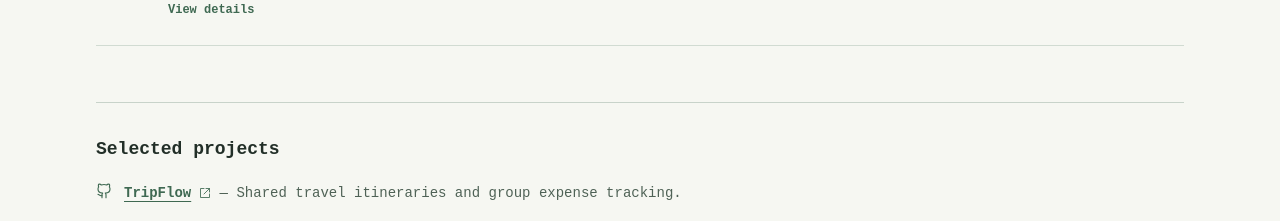
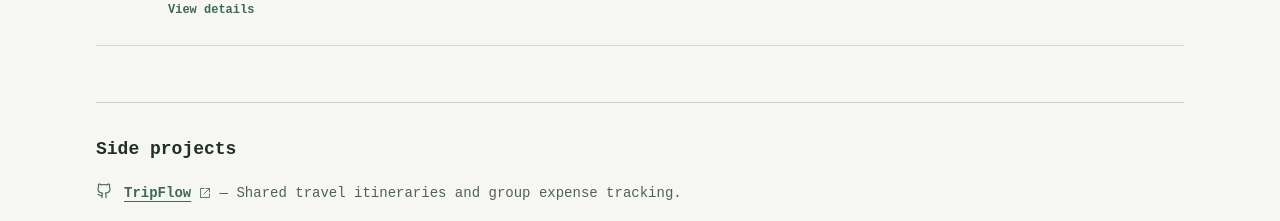
Before and after one commit to hanchengxuan/Liam-Han-Portfolio, a Next.js app: page / in a window 1280 px wide. Shown: the part 3000-3221 px from the top of the page. Built offline with nearby package versions, Linux system fonts and the light colour scheme.

Commit message:
Rename compact project section to Side projects (#6)

```diff
--- a/app/page.tsx
+++ b/app/page.tsx
@@ -192,7 +192,7 @@ export default function Home() {
     </Section>
 
     <section id="projects" className="scroll-mt-44 border-t border-accent/25 py-7 md:scroll-mt-28 md:py-8">
-      <h2 className="mb-4 text-lg font-bold text-ink">Selected projects</h2>
+      <h2 className="mb-4 text-lg font-bold text-ink">Side projects</h2>
       <ul className="space-y-3">
         {projects.map((project) => <li key={project.name} className="flex items-start gap-3 text-sm leading-7">
           <Icon name="github" className="mt-1 h-4 w-4 text-accent" />
```
